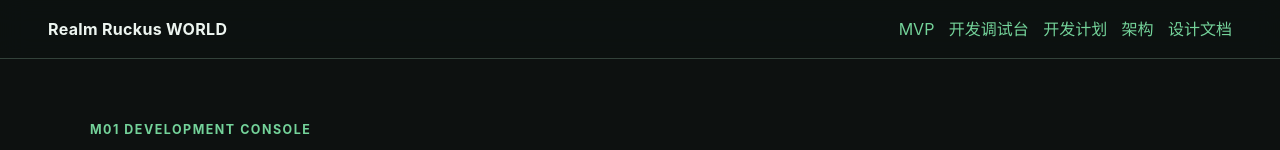
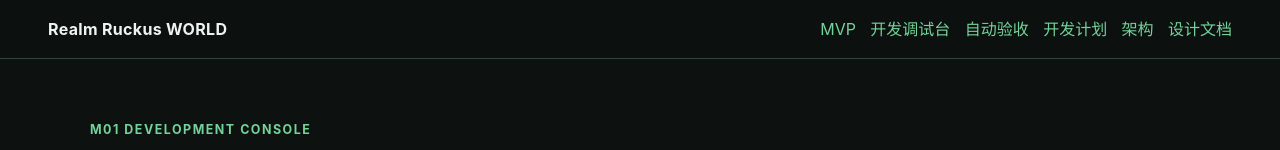
Before and after one commit to realmruckus/world, a website with bundled scripts: page dev.html in a window 1280 px wide. Shown: the top 150 px of the page. Built offline with nearby package versions, Linux system fonts and the light colour scheme.

Commit message:
test: link M01 automatic acceptance page

```diff
--- a/dev.html
+++ b/dev.html
@@ -16,6 +16,7 @@
     <nav aria-label="主导航">
       <a href="./play.html">MVP</a>
       <a href="./dev.html" aria-current="page">开发调试台</a>
+      <a href="./dev-test.html">自动验收</a>
       <a href="./development-plan.html">开发计划</a>
       <a href="./architecture.html">架构</a>
       <a href="./docs/index.html">设计文档</a>
```
